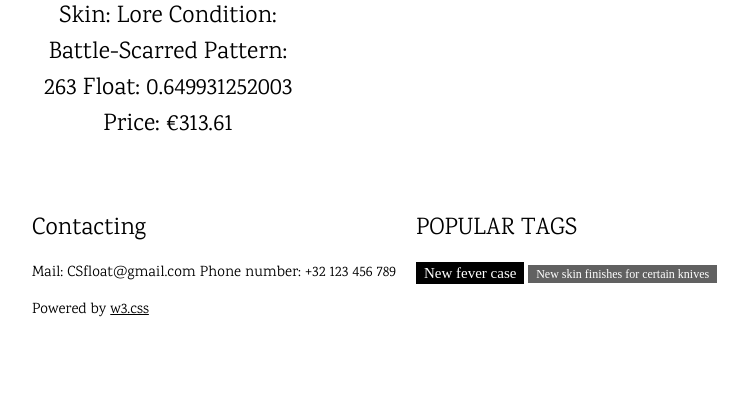
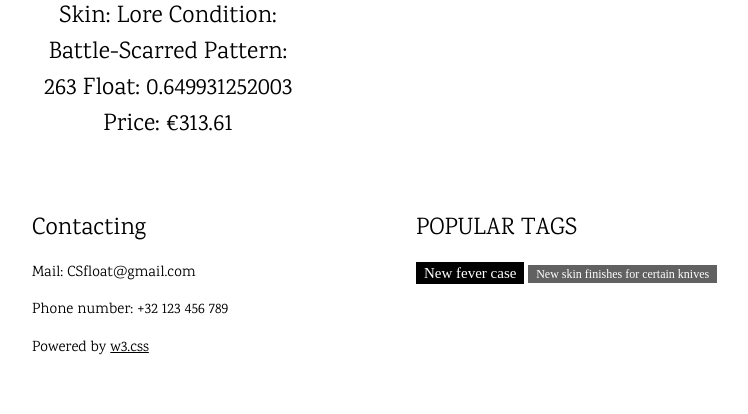
Before and after one commit to Viktorgamer123/CSfloat-skins, a Flask app: page / in a window 1280 px wide. Shown: the part 1147-1561 px from the top of the page, without its empty margins (40-788 px from the left). Before the commit the page ends 1464 px from the top, so only its background shows below. Run offline with Flask 3, Linux system fonts and the light colour scheme.

Commit message:
Update index.html

```diff
--- a/templates/index.html
+++ b/templates/index.html
@@ -19,7 +19,7 @@ body,h1,h2,h3,h4,h5,h6 {font-family: "Karma", sans-serif}
   <!-- First Photo Grid-->
   <div class="w3-row-padding w3-padding-16 w3-center" id="food">
     <div class="w3-quarter">
-      <img src="https://community.cloudflare.steamstatic.com/econo…K86s7JySZnsyErtCmOmxO31RhJPeVxxavJc_0CjsE/280x210" alt="Karambit" style="width:100%">
+      <img src="Karambit.jpg" alt="Karambit" style="width:100%">
       <h3>Skin: Doppler
           Condition: Factory New
           Pattern: 534
@@ -103,16 +103,16 @@ body,h1,h2,h3,h4,h5,h6 {font-family: "Karma", sans-serif}
   <footer class="w3-row-padding w3-padding-32">
     <div class="w3-third">
       <h3>Contacting</h3>
-      <p>Mail: CSfloat@gmail.com
-         Phone number: +32 123 456 789
-      </p>
+      <p>Mail: CSfloat@gmail.com</p>
+      </p>Phone number: +32 123 456 789</p>
       <p>Powered by <a href="https://www.w3schools.com/w3css/default.asp" target="_blank">w3.css</a></p>
     </div>
 
     <div class="w3-third w3-serif">
       <h3>POPULAR TAGS</h3>
       <p>
-        <span class="w3-tag w3-black w3-margin-bottom">New fever case</span> <span class="w3-tag w3-dark-grey w3-small w3-margin-bottom">New skin finishes for certain knives</span>
+        <span class="w3-tag w3-black w3-margin-bottom">New fever case</span>
+        <span class="w3-tag w3-dark-grey w3-small w3-margin-bottom">New skin finishes for certain knives</span>
       </p>
     </div>
   </footer>
```
